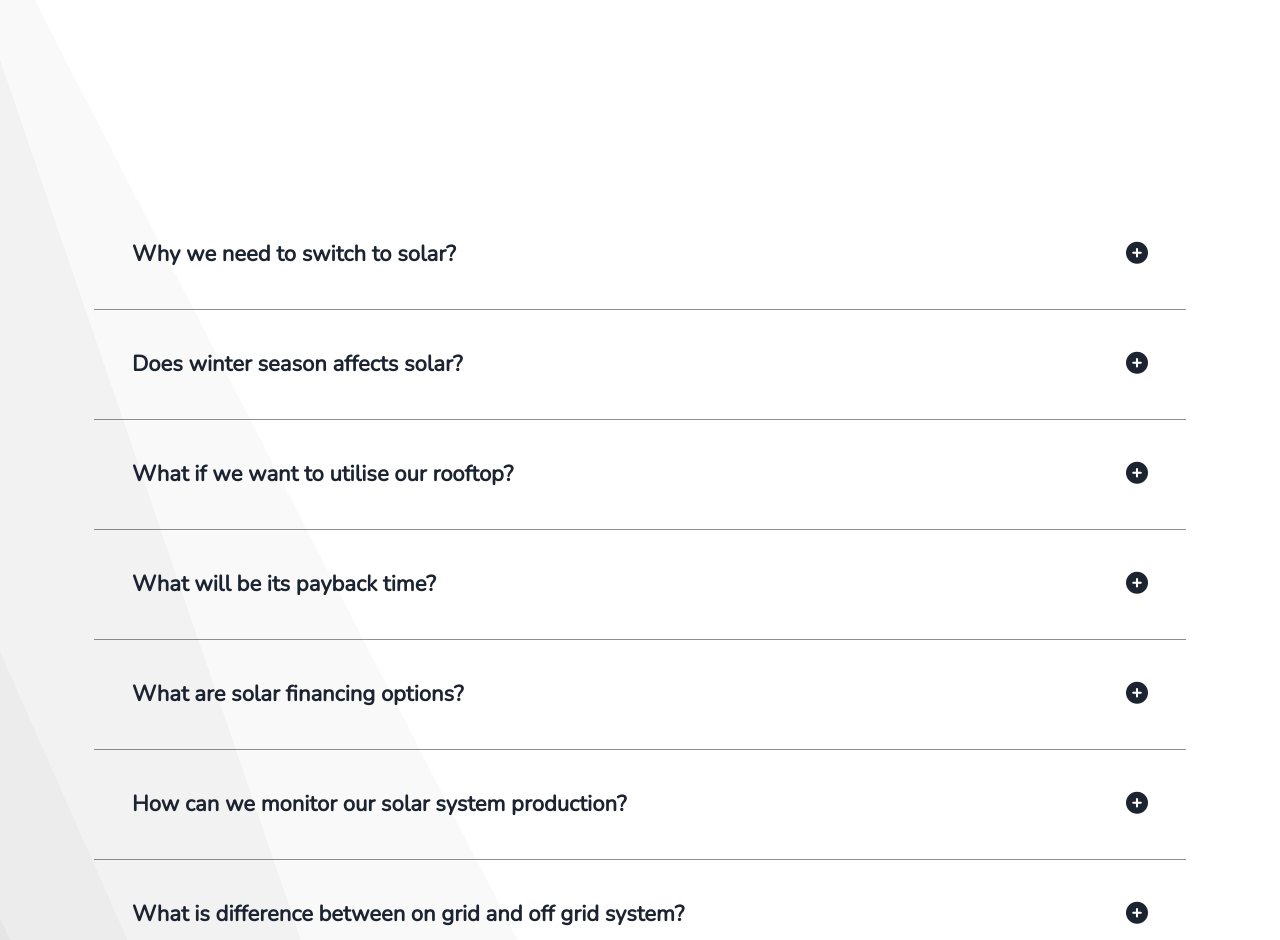
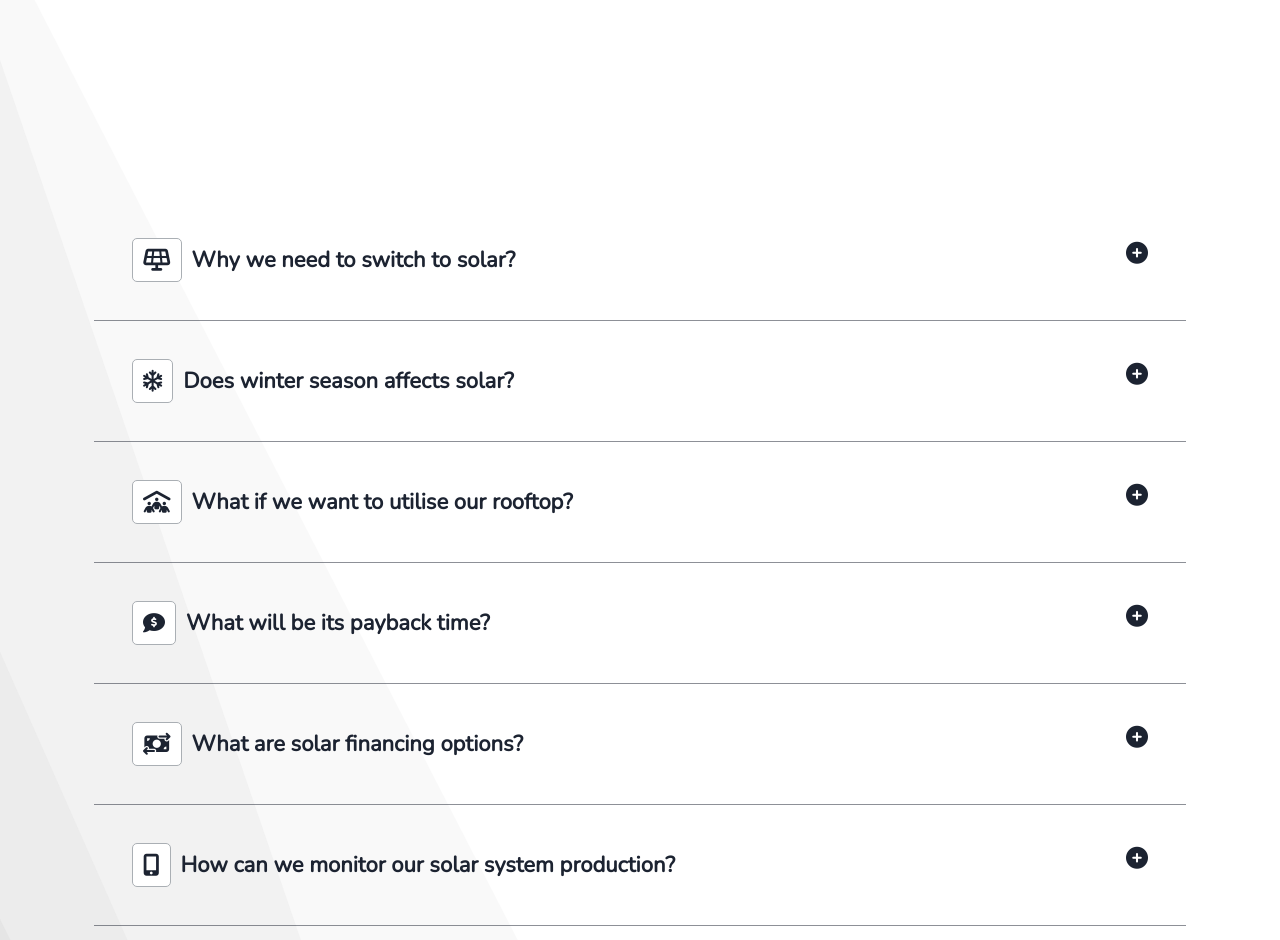
Before and after one commit to malikhuzafah/yaas-energy, a PHP site: page /faqs.html in a window 1280 px wide. Shown: the part 420-1360 px from the top of the page. Run offline with PHP 8.4, Linux system fonts and the light colour scheme; some libraries are stand-ins or nearby versions.

Commit message:
faqs final

```diff
--- a/career.html
+++ b/career.html
@@ -138,7 +138,8 @@
             <div class="col-xs-12 col-lg-3" style="z-index: 100;">
                 <div style="width: 100%;">
                     <span class="h1">Join our team!</span><br>
-                    <a href="#faqs-content" class="btn my-btn5" style="z-index: 1000000;">See open positions</a>
+                    <a href="#faqs-content" class="btn my-btn5" style="z-index: 1000000;">See open positions <i
+                            class="fa-solid fa-door-open"></i></a>
                 </div>
             </div>
             <img class="col-xs-12 col-lg-9 img-fluid" src="./images/conversation_business_03.jpg" alt="">
--- a/colors.txt
+++ b/colors.txt
@@ -1,3 +1,4 @@
 #125487
 #ffdb58
 #1c2331
+#AAAFB4
--- a/css/styles.css
+++ b/css/styles.css
@@ -788,6 +788,23 @@ a {
   transition: 0.5s ease;
 }
 
+.collapsible-icon-container {
+  display: flex;
+  flex-direction: row;
+  align-items: center;
+}
+
+.collapsible-icon {
+  border: 1px solid #aaafb4;
+  display: flex;
+  justify-content: center;
+  align-items: center;
+  padding: 10px;
+  margin-right: 10px;
+  border-radius: 5px;
+  background-color: #fff;
+}
+
 .card {
   background-color: transparent;
   border: none;
--- a/faqs.html
+++ b/faqs.html
@@ -146,7 +146,10 @@
                 <button class="collapsible" type="button" data-bs-toggle="collapse" data-bs-target="#col0"
                     aria-expanded="false" aria-controls="col0">
                     <div class="open-collapsible">
-                        <div>
+                        <div class="collapsible-icon-container">
+                            <span class="collapsible-icon">
+                                <i class="fa-solid fa-solar-panel"></i>
+                            </span>
                             <span><strong>Why we need to switch to solar?</strong></span>
                         </div>
                         <div>
@@ -172,7 +175,10 @@
                 <button class="collapsible" type="button" data-bs-toggle="collapse" data-bs-target="#col1"
                     aria-expanded="false" aria-controls="col1">
                     <div class="open-collapsible">
-                        <div>
+                        <div class="collapsible-icon-container">
+                            <span class="collapsible-icon">
+                                <i class="fa-regular fa-snowflake"></i>
+                            </span>
                             <span><strong>Does winter season affects solar?</strong></span>
                         </div>
                         <div>
@@ -198,7 +204,10 @@
                 <button class="collapsible" type="button" data-bs-toggle="collapse" data-bs-target="#col2"
                     aria-expanded="false" aria-controls="col2">
                     <div class="open-collapsible">
-                        <div>
+                        <div class="collapsible-icon-container">
+                            <span class="collapsible-icon">
+                                <i class="fa-solid fa-people-roof"></i>
+                            </span>
                             <span><strong>What if we want to utilise our rooftop?</strong></span>
                         </div>
                         <div>
@@ -222,7 +231,10 @@
                 <button class="collapsible" type="button" data-bs-toggle="collapse" data-bs-target="#col3"
                     aria-expanded="false" aria-controls="col3">
                     <div class="open-collapsible">
-                        <div>
+                        <div class="collapsible-icon-container">
+                            <span class="collapsible-icon">
+                                <i class="fa-solid fa-comment-dollar"></i>
+                            </span>
                             <span><strong>What will be its payback time? </strong></span>
                         </div>
                         <div>
@@ -246,7 +258,10 @@
                 <button class="collapsible" type="button" data-bs-toggle="collapse" data-bs-target="#col4"
                     aria-expanded="false" aria-controls="col4">
                     <div class="open-collapsible">
-                        <div>
+                        <div class="collapsible-icon-container">
+                            <span class="collapsible-icon">
+                                <i class="fa-solid fa-money-bill-transfer"></i>
+                            </span>
                             <span><strong>What are solar financing options?</strong></span>
                         </div>
                         <div>
@@ -270,7 +285,10 @@
                 <button class="collapsible" type="button" data-bs-toggle="collapse" data-bs-target="#col5"
                     aria-expanded="false" aria-controls="col5">
                     <div class="open-collapsible">
-                        <div>
+                        <div class="collapsible-icon-container">
+                            <span class="collapsible-icon">
+                                <i class="fa-solid fa-mobile-screen-button"></i>
+                            </span>
                             <span><strong>How can we monitor our solar system production?</strong></span>
                         </div>
                         <div>
@@ -294,7 +312,10 @@
                 <button class="collapsible" type="button" data-bs-toggle="collapse" data-bs-target="#col6"
                     aria-expanded="false" aria-controls="col6">
                     <div class="open-collapsible">
-                        <div>
+                        <div class="collapsible-icon-container">
+                            <span class="collapsible-icon">
+                                <i class="fa-solid fa-car-battery"></i>
+                            </span>
                             <span><strong>What is difference between on grid and off grid system?</strong></span>
                         </div>
                         <div>
@@ -318,7 +339,10 @@
                 <button class="collapsible" type="button" data-bs-toggle="collapse" data-bs-target="#col7"
                     aria-expanded="false" aria-controls="col7">
                     <div class="open-collapsible">
-                        <div>
+                        <div class="collapsible-icon-container">
+                            <span class="collapsible-icon">
+                                <i class="fa-solid fa-recycle"></i>
+                            </span>
                             <span><strong>What is net metering?</strong></span>
                         </div>
                         <div>
@@ -342,7 +366,10 @@
                 <button class="collapsible" type="button" data-bs-toggle="collapse" data-bs-target="#col8"
                     aria-expanded="false" aria-controls="col8">
                     <div class="open-collapsible">
-                        <div>
+                        <div class="collapsible-icon-container">
+                            <span class="collapsible-icon">
+                                <i class="fa-solid fa-circle-dollar-to-slot"></i>
+                            </span>
                             <span><strong>What will be the maintenance cost of Installed system?</strong></span>
                         </div>
                         <div>
@@ -376,7 +403,8 @@
                     </div>
                     <div class="container btn-container">
                         <a href="./contact.html">
-                            <button class="my-btn5 btn"><span>Contact Us</span></button>
+                            <button class="my-btn5 btn"><span>Contact Us <i
+                                        class="fa-solid fa-phone"></i></span></button>
                         </a>
                     </div>
                 </div>
```
